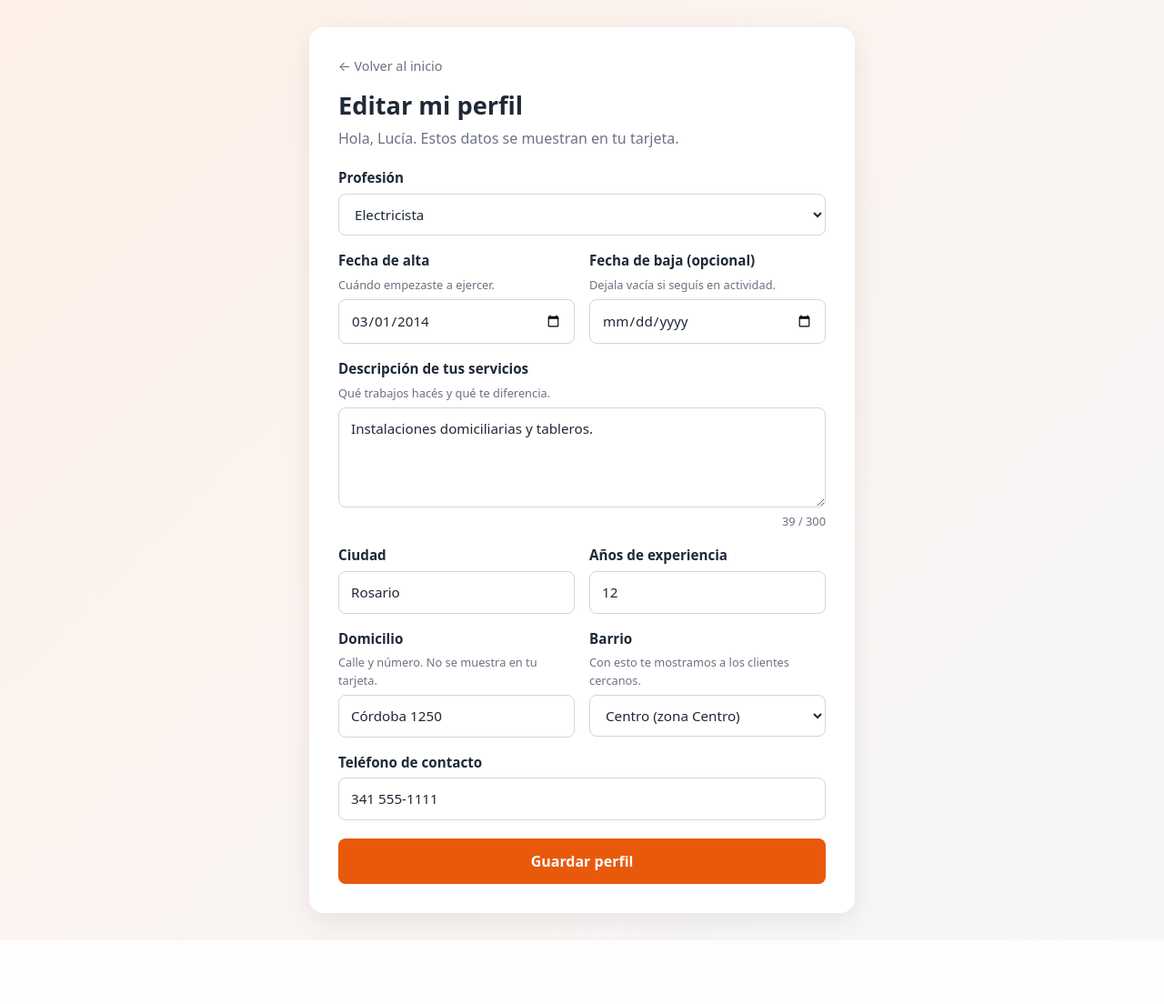
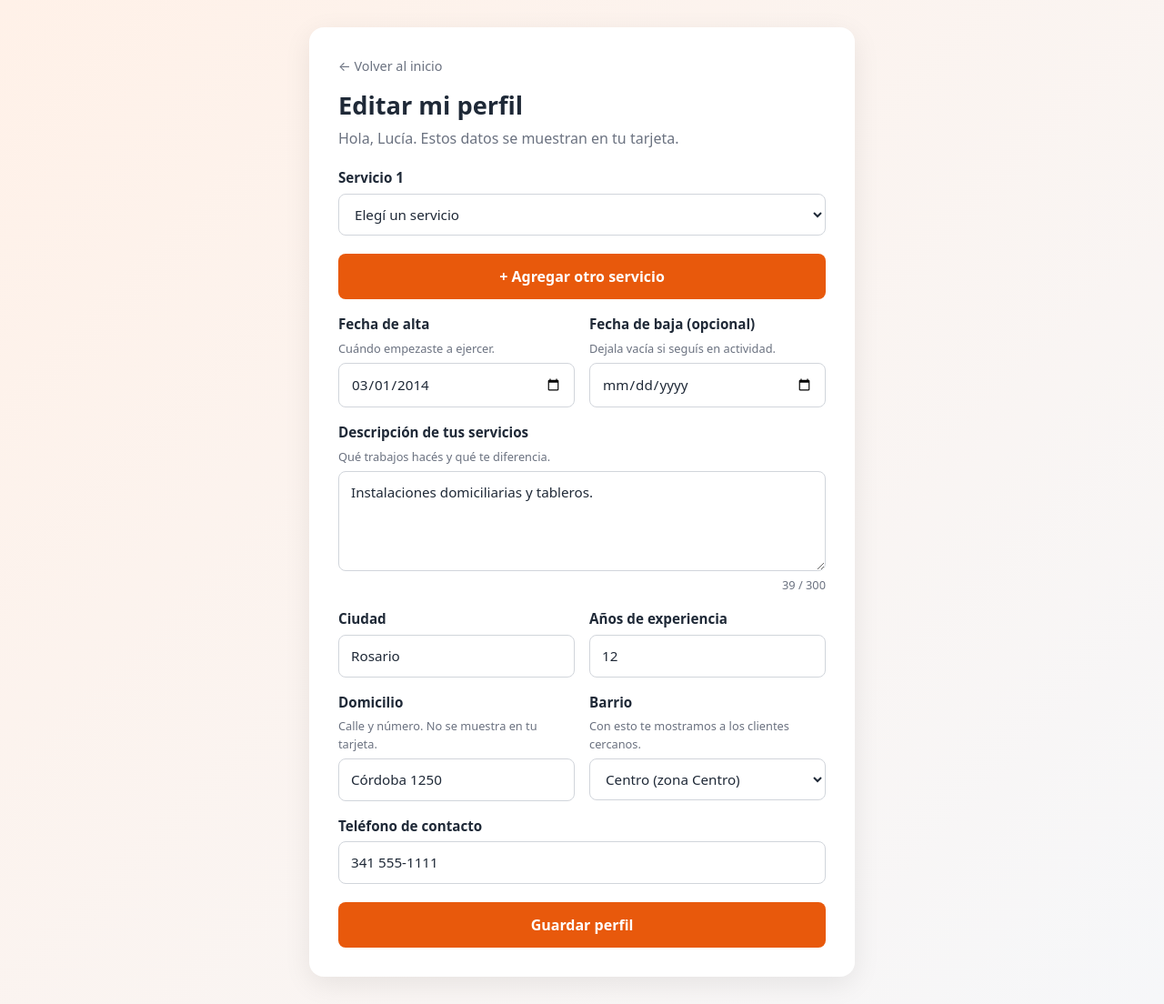
Before and after one commit to juampzdev/manos_a_la_obra_con_css, a PHP site: page /manos_a_la_obra_con_css/postular.php in a window 1280 px wide. Shown: the whole page at 91% size. Before the commit the page ends 1034 px from the top, so only its background shows below. Run offline with PHP 8.4, Linux system fonts and the light colour scheme; a user stored in the database is signed in; data comes from the database, SQL or seed files in the repository; both versions use the stored data as it was after the commit; tables that the repository leaves empty hold one stand-in row (values such as "Sample post").

Commit message:
modificaciones dipy

```diff
--- a/postular.php
+++ b/postular.php
@@ -43,7 +43,8 @@ function fecha_valida($fecha) {
 
 // ---------- Guardar el formulario ----------
 if ($_SERVER["REQUEST_METHOD"] === "POST") {
-    $oficio      = $_POST["profesion"] ?? "";
+    $oficios_elegidos = array_values(array_unique(array_filter($_POST["profesiones"] ?? [], fn($o) => in_array($o, $oficios, true))));
+    $oficio = $oficios_elegidos[0] ?? "";
     $fecha_alta  = $_POST["fecha_alta"] ?? "";
     $fecha_baja  = $_POST["fecha_baja"] ?? "";
     $descripcion = trim($_POST["descripcion"] ?? "");
@@ -56,7 +57,7 @@ if ($_SERVER["REQUEST_METHOD"] === "POST") {
     // Fecha de baja vacía = sigue en actividad (NULL en la base)
     $fecha_baja = $fecha_baja === "" ? null : $fecha_baja;
 
-    if (!in_array($oficio, $oficios) || $fecha_alta === "" || $descripcion === ""
+    if (count($oficios_elegidos) === 0 || $fecha_alta === "" || $descripcion === ""
         || $ciudad === "" || $domicilio === "" || $telefono === "") {
         $error = "Completá todos los campos obligatorios.";
     } elseif (!isset($barrios[$barrio_id])) {
@@ -94,6 +95,14 @@ if ($_SERVER["REQUEST_METHOD"] === "POST") {
         $sql->bind_param("ssssisissi", $oficio, $descripcion, $ciudad, $domicilio, $barrio_id,
                          $telefono, $experiencia, $fecha_alta, $fecha_baja, $usuario_id);
         $sql->execute();
+        $borrar_oficios = $conexion->prepare("DELETE FROM profesional_oficios WHERE profesional_id = ?");
+        $borrar_oficios->bind_param("i", $usuario_id);
+        $borrar_oficios->execute();
+        $insertar_oficio = $conexion->prepare("INSERT INTO profesional_oficios (profesional_id, oficio) VALUES (?, ?)");
+        foreach ($oficios_elegidos as $oficio_guardar) {
+            $insertar_oficio->bind_param("is", $usuario_id, $oficio_guardar);
+            $insertar_oficio->execute();
+        }
         $mensaje = $ya_tenia_perfil ? "Perfil actualizado." : "¡Perfil publicado! Ya aparecés en el inicio.";
     }
 }
@@ -103,6 +112,13 @@ $consulta = $conexion->prepare("SELECT * FROM profesionales WHERE id = ?");
 $consulta->bind_param("i", $usuario_id);
 $consulta->execute();
 $perfil = $consulta->get_result()->fetch_assoc();
+$servicios_actuales = [];
+$cargar_servicios = $conexion->prepare("SELECT oficio FROM profesional_oficios WHERE profesional_id = ? ORDER BY id");
+$cargar_servicios->bind_param("i", $usuario_id);
+$cargar_servicios->execute();
+$resultado_servicios = $cargar_servicios->get_result();
+while ($fila_servicio = $resultado_servicios->fetch_assoc()) $servicios_actuales[] = $fila_servicio["oficio"];
+if (!$servicios_actuales && !empty($perfil["oficio"])) $servicios_actuales[] = $perfil["oficio"];
 
 // Si hubo error, mostramos lo que escribió; si no, lo que hay en la base
 function valor($campo_form, $campo_db) {
@@ -135,14 +151,49 @@ $barrio_actual = $error !== null ? (int) ($_POST["barrio"] ?? 0) : (int) ($perfi
             <p class="mensaje-ok"><?php echo $mensaje; ?></p>
         <?php endif; ?>
 
-        <label for="profesion">Profesión
-            <select id="profesion" name="profesion" required>
-                <option value="" disabled <?php echo $oficio_actual === "" ? "selected" : ""; ?>>Elegí una opción</option>
-                <?php foreach ($oficios as $o): ?>
-                    <option value="<?php echo $o; ?>" <?php echo $oficio_actual === $o ? "selected" : ""; ?>><?php echo $o; ?></option>
-                <?php endforeach; ?>
-            </select>
-        </label>
+        <div id="servicios-grid" class="servicios-grid">
+            <label>Servicio 1
+                <select name="profesiones[]" required class="selector-servicio">
+                    <option value="">Elegí un servicio</option>
+                    <?php foreach ($oficios as $o): ?><option value="<?php echo htmlspecialchars($o); ?>" <?php echo ($error !== null ? (($_POST["profesiones"][0] ?? "") === $o) : (($servicios_actuales[0] ?? $oficio_actual) === $o)) ? "selected" : ""; ?>><?php echo htmlspecialchars($o); ?></option><?php endforeach; ?>
+                </select>
+            </label>
+            <?php $servicios_form = $error !== null ? ($_POST["profesiones"] ?? []) : $servicios_actuales; foreach (array_slice($servicios_form, 1) as $servicio_extra): ?>
+                <label>Otro servicio
+                    <select name="profesiones[]" class="selector-servicio">
+                        <option value="">Elegí un servicio</option>
+                        <?php foreach ($oficios as $o): ?><option value="<?php echo htmlspecialchars($o); ?>" <?php echo $servicio_extra === $o ? "selected" : ""; ?>><?php echo htmlspecialchars($o); ?></option><?php endforeach; ?>
+                    </select>
+                </label>
+            <?php endforeach; ?>
+        </div>
+        <button type="button" id="agregar-servicio" class="boton boton-borde">+ Agregar otro servicio</button>
+        <script>
+        (() => {
+            const grid = document.getElementById('servicios-grid');
+            const opciones = <?php echo json_encode($oficios, JSON_UNESCAPED_UNICODE); ?>;
+            const agregar = document.getElementById('agregar-servicio');
+            function actualizar() {
+                const selects = [...grid.querySelectorAll('select')];
+                const usados = selects.map(s => s.value).filter(Boolean);
+                selects.forEach(select => {
+                    [...select.options].forEach(option => {
+                        if (option.value) option.disabled = usados.includes(option.value) && option.value !== select.value;
+                    });
+                });
+                agregar.hidden = selects.length >= opciones.length;
+                agregar.disabled = selects.length >= opciones.length;
+            }
+            agregar.addEventListener('click', () => {
+                if (grid.querySelectorAll('select').length >= opciones.length) return;
+                const label = document.createElement('label'); label.textContent = 'Otro servicio';
+                const select = document.createElement('select'); select.name = 'profesiones[]'; select.className = 'selector-servicio';
+                select.innerHTML = '<option value="">Elegí un servicio</option>' + opciones.map(o => `<option value="${o.replaceAll('&','&amp;').replaceAll('"','&quot;').replaceAll('<','&lt;')}">${o}</option>`).join('');
+                label.append(select); grid.append(label); actualizar();
+            });
+            grid.addEventListener('change', actualizar); actualizar();
+        })();
+        </script>
 
         <div class="fila">
             <label for="fecha_alta">Fecha de alta
--- a/tarjeta_profesional.php
+++ b/tarjeta_profesional.php
@@ -27,7 +27,8 @@ if (!isset($profesional)) {
             <span class="insignia-mejor-valorado">🏆 Mejor valorado</span>
         <?php endif; ?>
         <h3><?php echo htmlspecialchars($profesional["nombre"] . " " . $profesional["apellido"]); ?></h3>
-        <p class="oficio"><?php echo htmlspecialchars($profesional["oficio"]); ?></p>
+        <?php $oficios_tarjeta = $profesional["oficios_lista"] ?? $profesional["oficio"]; ?>
+        <p class="oficio"><?php echo htmlspecialchars($oficios_tarjeta); ?></p>
         <!-- "1 reseña" en singular y "2 reseñas" en plural -->
         <p class="valoracion">⭐ <?php echo $profesional["valoracion"]; ?>
             (<?php echo $profesional["cantidad_resenas"] . ($profesional["cantidad_resenas"] == 1 ? " reseña" : " reseñas"); ?>)</p>
```
Also changed, not shown: database.sql (+12 -0 lines), index.php (+43 -21 lines), migracion_servicios.sql (added, +13 -0 lines), README.md.
